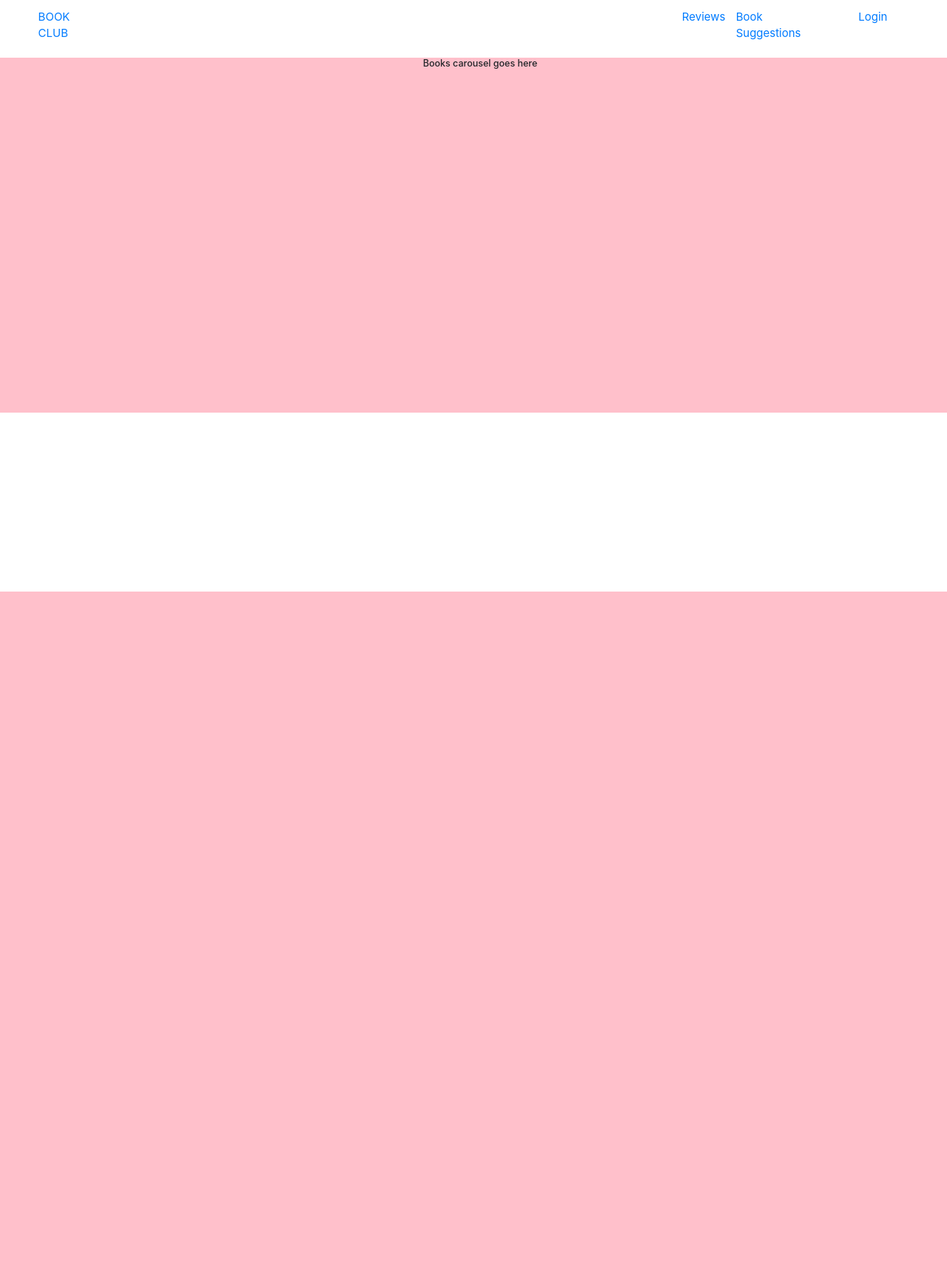
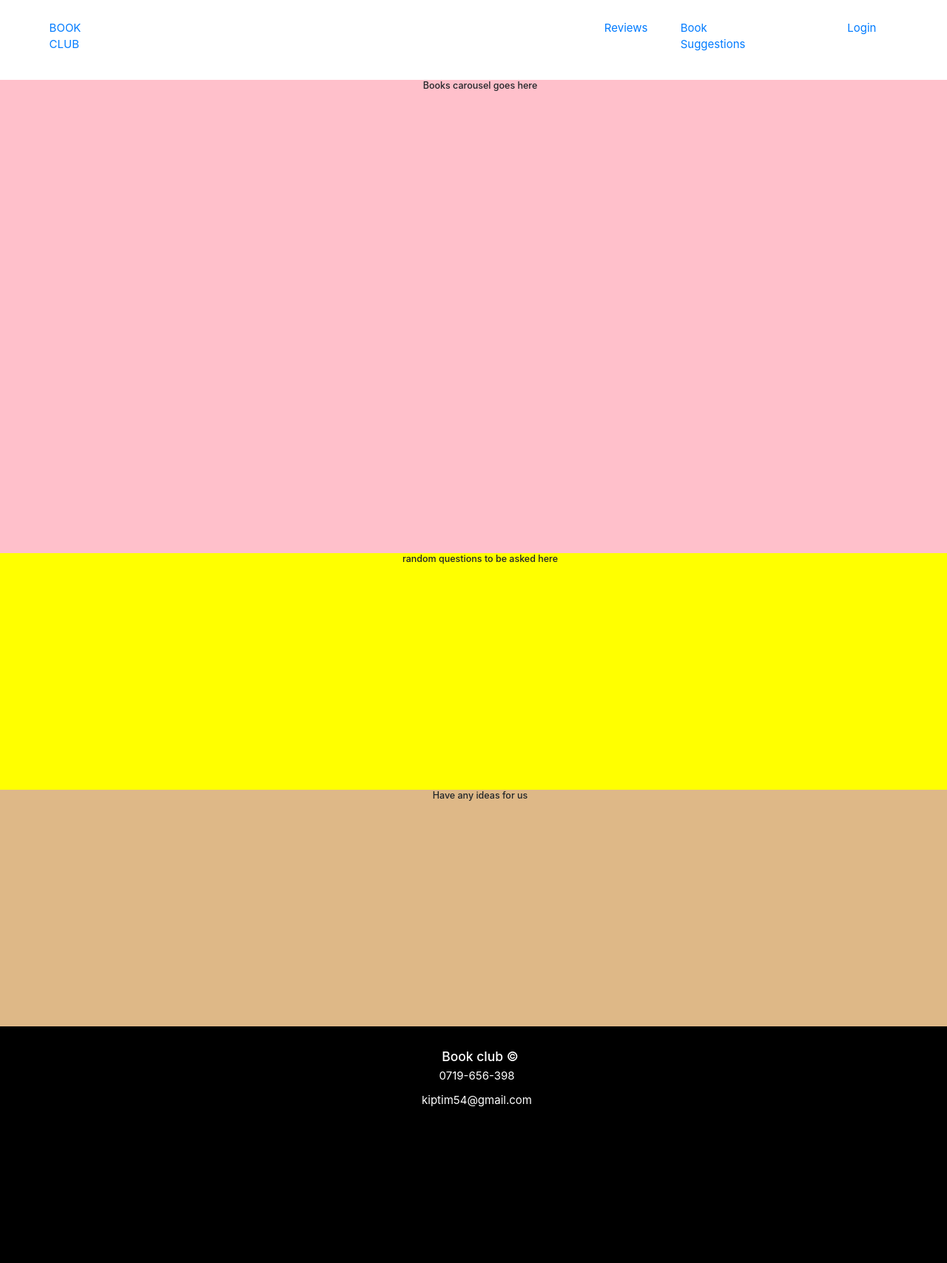
Before and after one commit to Kiptim54/BookClub, a Django app: page / in a window 1280 px wide. Shown: the whole page at 74% size. Before the commit the page ends 800 px from the top, so only its background shows below. Run offline with Django 3.2, Linux system fonts and the light colour scheme; some libraries are stand-ins or nearby versions.

Commit message:
add basic layout on landing page

```diff
--- a/bookclubapp/static/css/base.css
+++ b/bookclubapp/static/css/base.css
@@ -22,10 +22,27 @@ img{
 }
 
 #books{
-    height:60vh;
+    height:80vh;
     background:pink;
     margin:0;
 
+}
+.randoms{
+    height:40vh;
+    background:yellow;
+    margin:0;
+}
+.ideas{
+    height:40vh;
+    background:burlywood;
+    margin:0;
+}
+.footer{
+    height:40vh;
+    background:black;
+    color:white;
+    margin:0;
+    padding:2em;
 }
 .nav{
     background:black;
@@ -33,6 +50,7 @@ img{
 nav li{
     display:inline-block;
     margin:1%;
+    padding:1em;
 }
 #bodynav{
     float:right;
--- a/bookclubapp/templates/views/index.html
+++ b/bookclubapp/templates/views/index.html
@@ -14,6 +14,18 @@
                 <h5>Books carousel goes here</h5>
 
             </div>
+            <div class="randoms">
+                <h5>random questions to be asked here</h5>
+
+            </div>
+            <div class="ideas">
+                <h5>Have any ideas for us</h5>
+            </div>
+            <div class="footer text-center">
+                <h3>Book club &copy;</h3>
+                <p>0719-656-398</p>
+                <p>kiptim54@gmail.com</p>
+            </div>
         </div>
     </div>
 </div>
```
